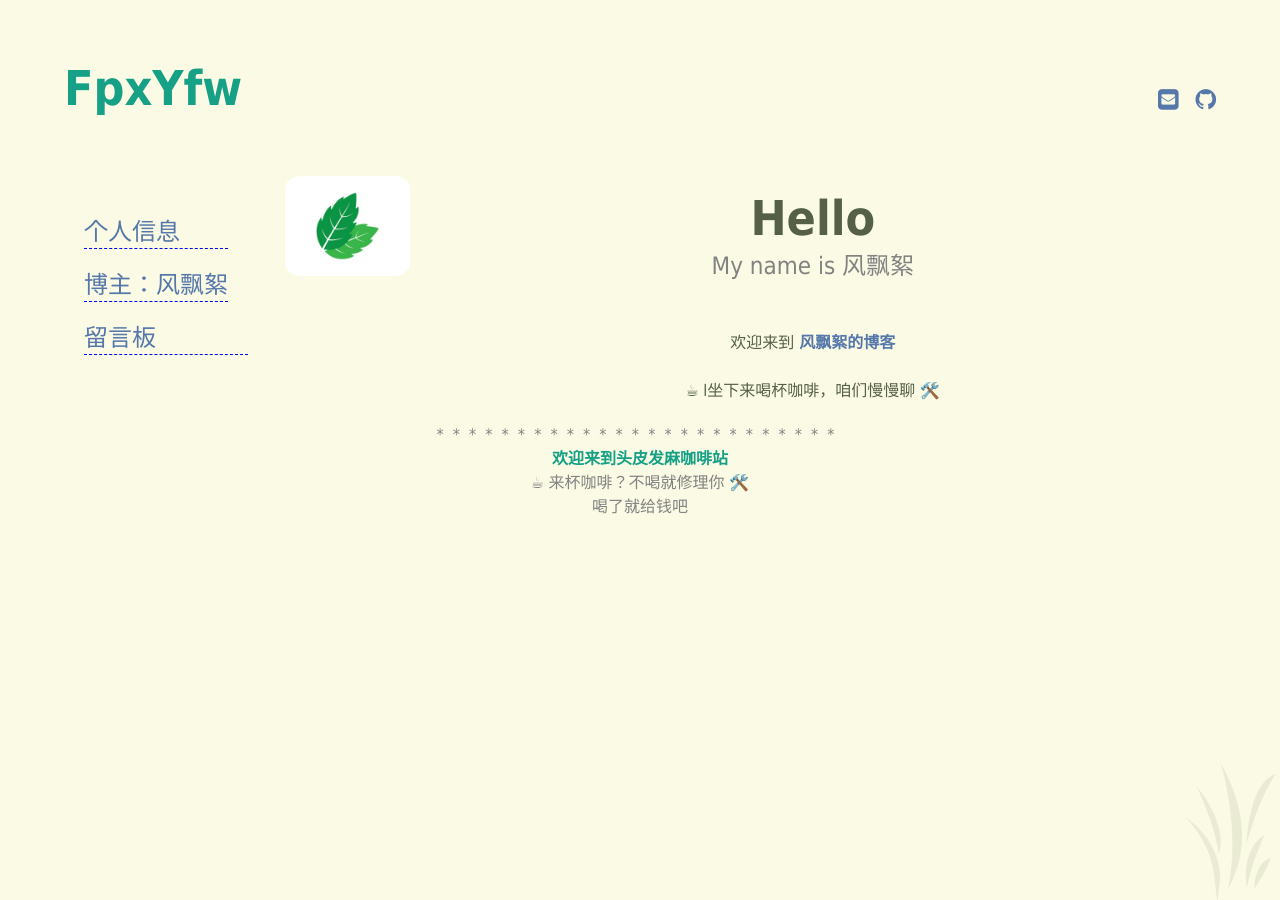
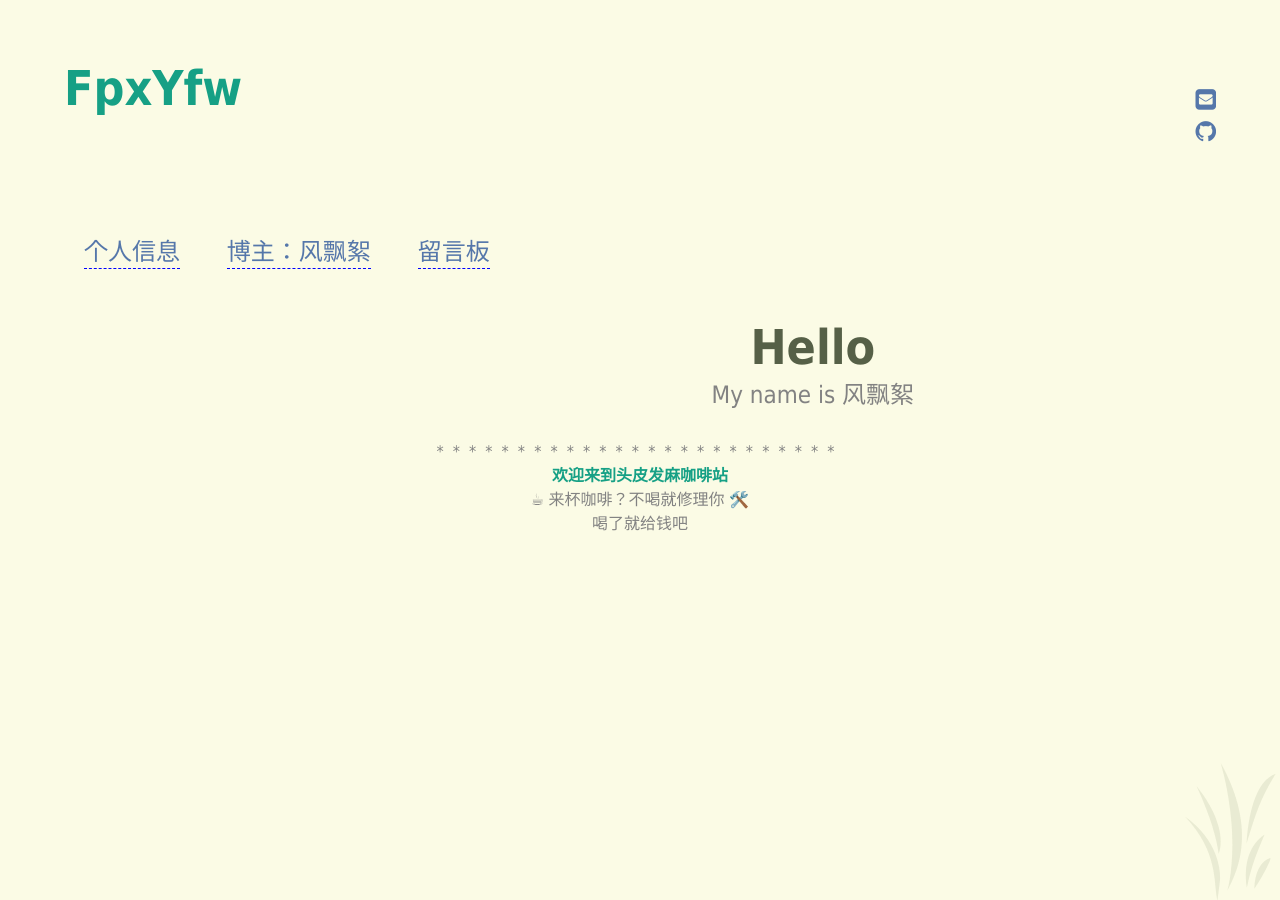
Before and after one commit to FpxYfw/FpxYfw.github.io, a Jekyll site: the page built from index.md, in a window 1280 px wide. Built offline with Jekyll 4.4.1, drawn with Linux system fonts in a browser that asks for light colours.

Commit message:
2020-10-06

```diff
--- a/assets/css/main.css
+++ b/assets/css/main.css
@@ -1,10 +1,6 @@
 @charset "UTF-8";
 /* =Base *//*************************************************************/
   body {
-    /* font-family: 'Quicksand', sans-serif;
-    font-size: 100%;
-    color: #012;
-    background-color: #FFF; } */
     font-family: Tahoma, Arial, Helvetica, sans-serif;
     text-align: center;
     background: #FBFBE5 url(../img/grass.gif) right bottom fixed no-repeat;
@@ -13,7 +9,8 @@
   a {
     color: #57A;
     font-weight: bold;
-    text-decoration: none; }
+    text-decoration: none;
+   }
 
   p, ul, ol, dl {
     font-size: 100%;
@@ -58,8 +55,7 @@
   }
 /* =Header *//*************************************************************/
   .header {
-    /* overflow: hidden; } */
-    height: 100px;
+    overflow: hidden;
   }
   .navigation {
     float: left; }
@@ -79,7 +75,7 @@
     list-style-type: none; }
 
   .menu__entry {
-    display: flex;
+    display: inline-block;
     margin: 20px;
     text-align: center;
     border-bottom: 1px blue dashed;
@@ -94,6 +90,7 @@
     float: right;
     font-size: 150%;
     color: #828282;
+    display: grid;
     list-style-type: none; }
 
   .social-links__entry {
--- a/index.md
+++ b/index.md
@@ -5,10 +5,3 @@ subtitle: My name is 风飘絮
 sitemap:
   priority: 0.9
 ---
-
-<img src="{{ '/assets/img/pudhina.jpg' | prepend: site.baseurl }}" id="about-img">
-
-<div id="describe-text">
-	<p>欢迎来到<a href="https://github.com/FpxYfw"> 风飘絮的博客</a></p>
-	<p>☕ l坐下来喝杯咖啡，咱们慢慢聊 🛠️</p>
-</div>
```
